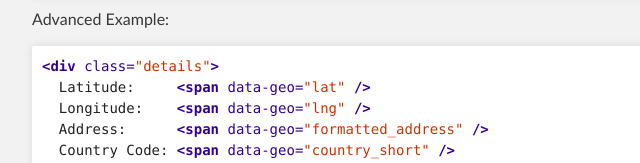
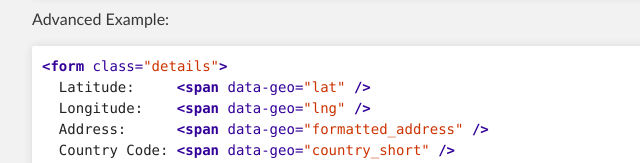
Before and after one commit to ubilabs/geocomplete, a plain HTML site: page index.html in a window 1280 px wide. Shown: the part 2998-3161 px from the top of the page, 288-928 px from the left. Drawn offline with Linux system fonts and the light colour scheme.

Commit message:
Fix tag name.

```diff
--- a/index.html
+++ b/index.html
@@ -146,7 +146,7 @@
 <p>Advanced Example:</p>
 
 <div class="highlight">
-<pre><span class="nt">&lt;div</span> <span class="na">class=</span><span class="s">"details"</span><span class="nt">&gt;</span>
+<pre><span class="nt">&lt;form</span> <span class="na">class=</span><span class="s">"details"</span><span class="nt">&gt;</span>
   Latitude:     <span class="nt">&lt;span</span> <span class="na">data-geo=</span><span class="s">"lat"</span> <span class="nt">/&gt;</span>
   Longitude:    <span class="nt">&lt;span</span> <span class="na">data-geo=</span><span class="s">"lng"</span> <span class="nt">/&gt;</span>
   Address:      <span class="nt">&lt;span</span> <span class="na">data-geo=</span><span class="s">"formatted_address"</span> <span class="nt">/&gt;</span>
```
